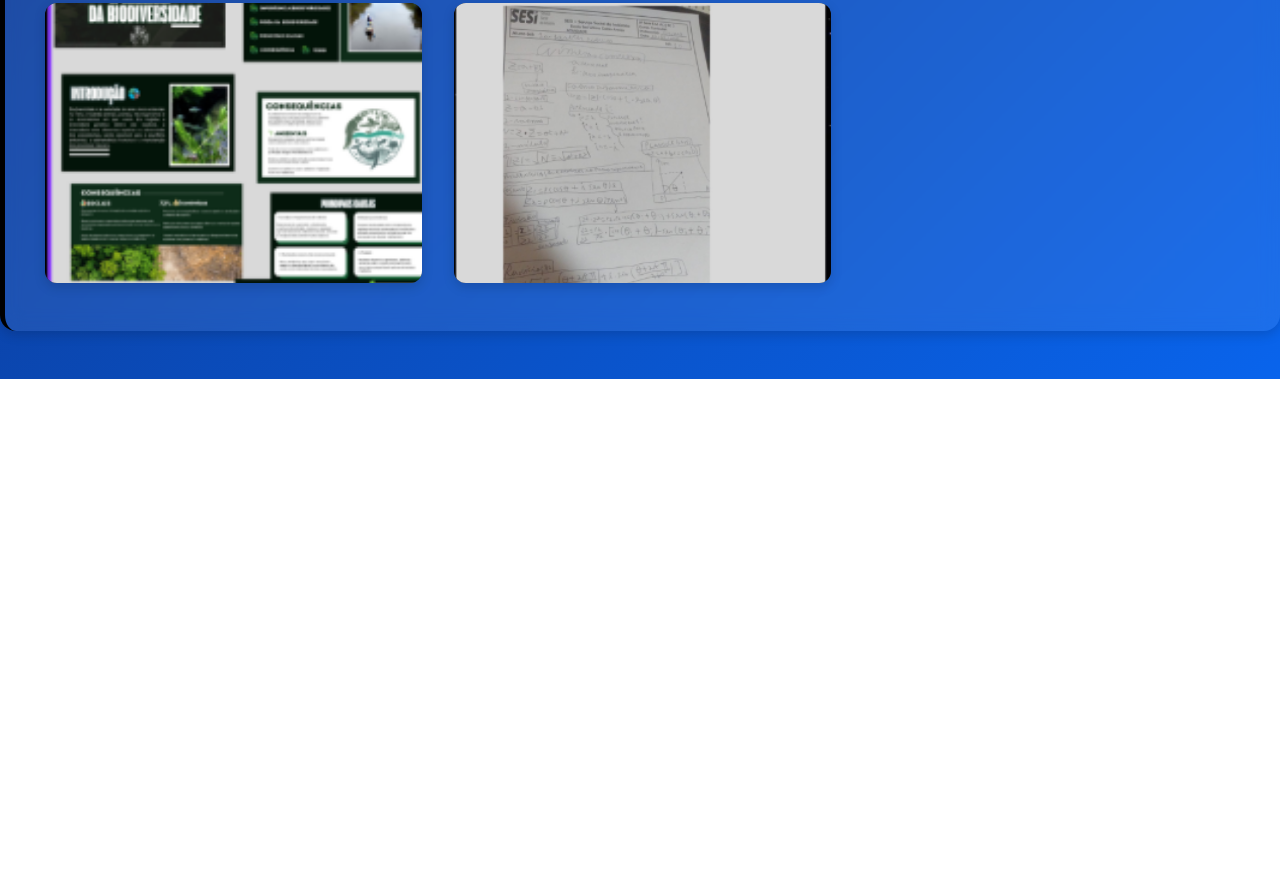
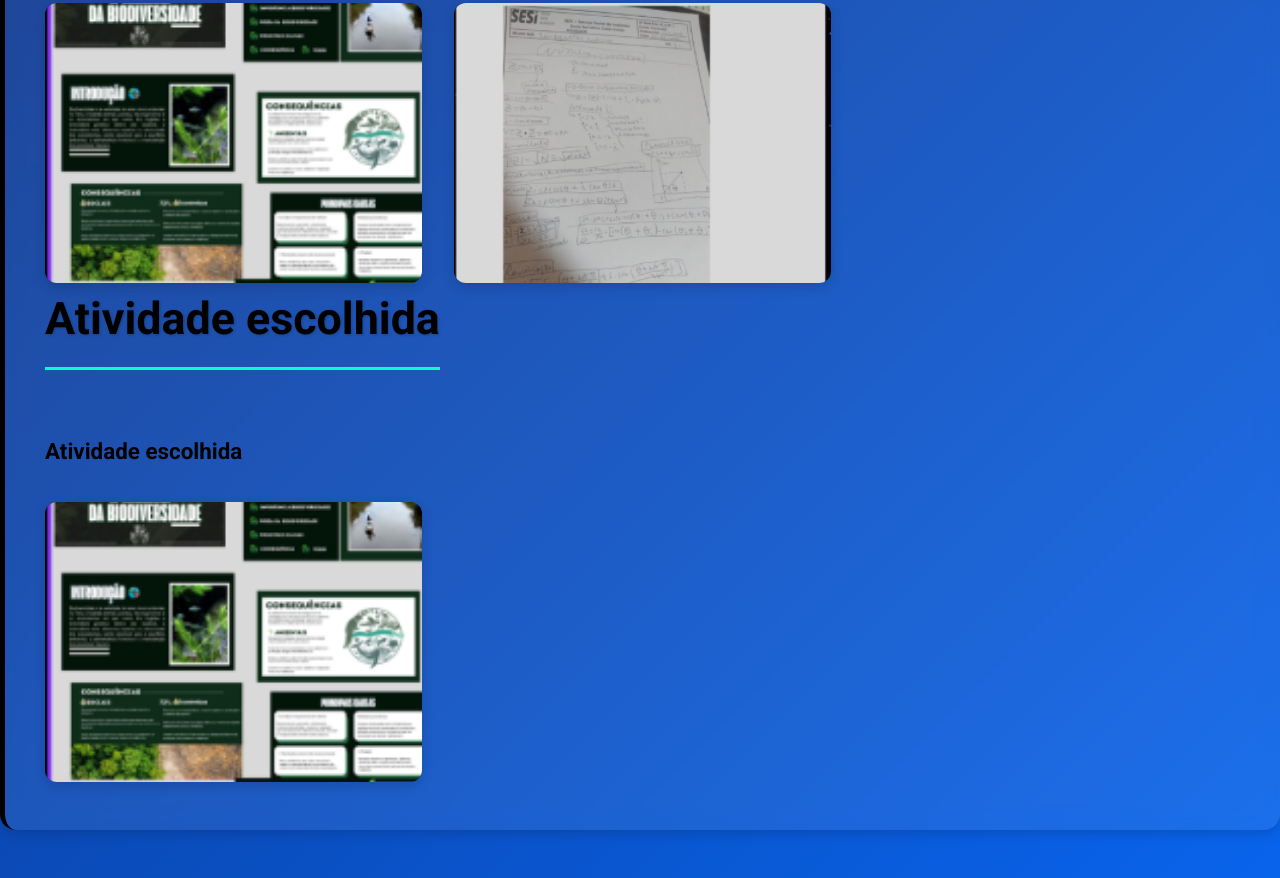
Before and after one commit to IanJj498/PORTFOLIO2025, a plain HTML site: page naturezas.html in a window 1280 px wide. Shown: the part 2105-2983 px from the top of the page. Before the commit the page ends 2484 px from the top, so only its background shows below. Drawn offline with Linux system fonts and the light colour scheme.

Commit message:
Update naturezas.html

```diff
--- a/naturezas.html
+++ b/naturezas.html
@@ -497,4 +497,11 @@
     </div>
   </div>
 
+             <h2 class="section-title">Atividade escolhida</h2>
+  <h3 class="section-subtitle">Atividade escolhida</h3>
+  <div class="image-grid">
+    <div class="image-card">
+      <img src="perdadabiodiversidade.png" alt="Perda de Biodiversidade - Impactos ambientais e conservação">
+    </div>
+  </div>
 </section>
```
